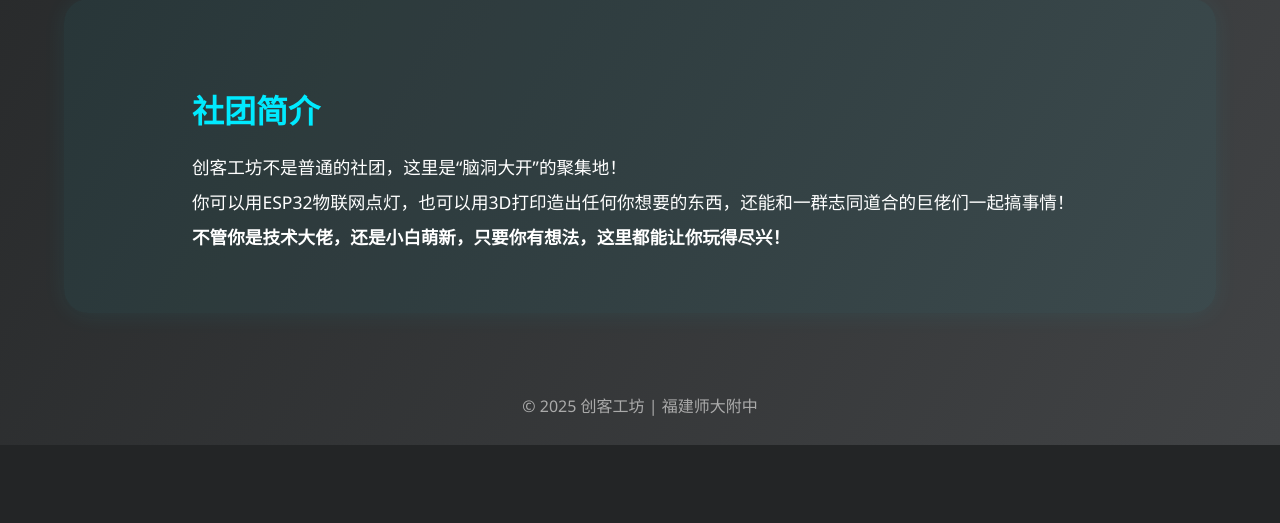
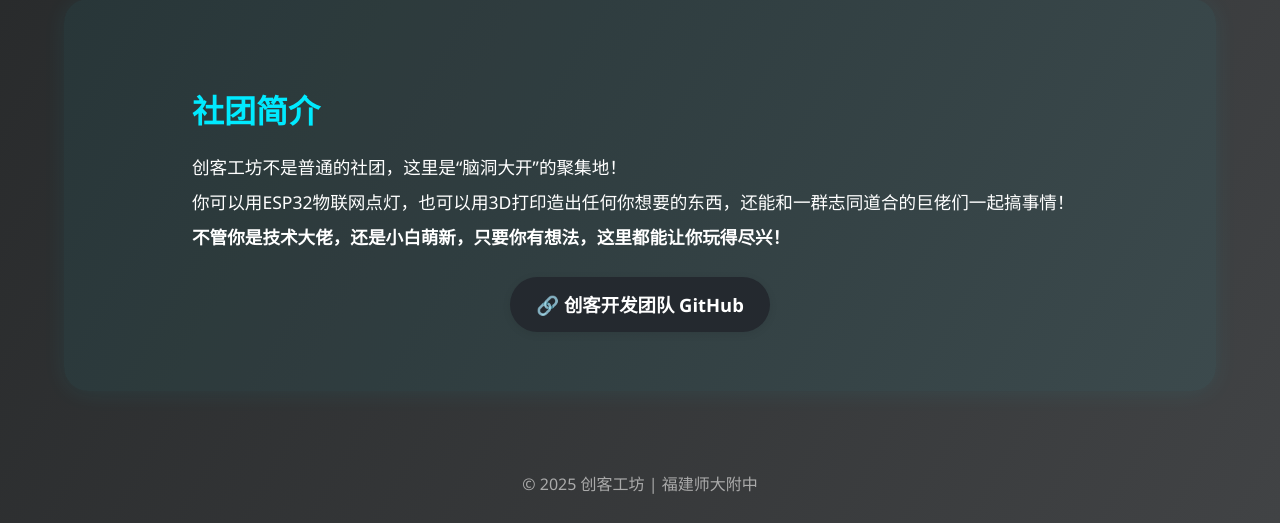
Before and after one commit to 2025DeveloperTeamInStaff/creator, a Flask app: page / in a window 1280 px wide. Shown: the part 685-1208 px from the top of the page. Before the commit the page ends 1130 px from the top, so only its background shows below. Run offline with Flask 3, Linux system fonts and the light colour scheme.

Commit message:
Github link added

```diff
--- a/app.py
+++ b/app.py
@@ -1,5 +1,4 @@
 from flask import Flask, render_template
-
 app = Flask(__name__)
 
 @app.route('/')
--- a/templates/index.html
+++ b/templates/index.html
@@ -51,6 +51,9 @@
       你可以用ESP32物联网点灯，也可以用3D打印造出任何你想要的东西，还能和一群志同道合的巨佬们一起搞事情！<br>
       <b>不管你是技术大佬，还是小白萌新，只要你有想法，这里都能让你玩得尽兴！</b>
     </p>
+    <p style="margin-top:1.2em; text-align:center;">
+      <a href="https://github.com/2025DeveloperTeamInStaff" target="_blank" style="display:inline-block;padding:0.6em 1.4em;background:#24292f;color:#fff;border-radius:30px;font-weight:bold;text-decoration:none;box-shadow:0 2px 8px rgba(0,0,0,0.08);transition:background 0.2s;">🔗 创客开发团队 GitHub</a>
+    </p>
   </section>
   <footer>
     <p>© 2025 创客工坊 | 福建师大附中</p>
```
